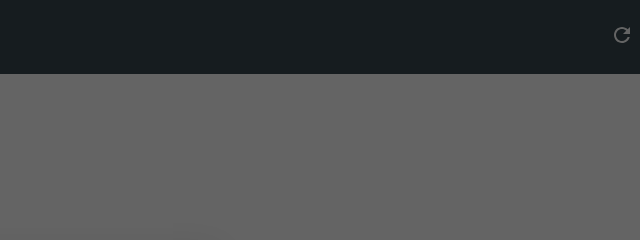
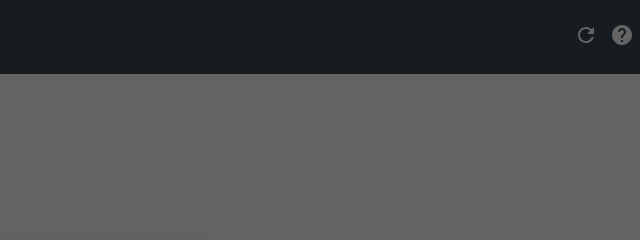
Before and after one commit to migtam628/HTML5FileExplorer, a website: page src/index.html in a window 1280 px wide. Shown: the top 240 px of the page, 640-1280 px from the left. Drawn offline with Linux system fonts and the light colour scheme.

Commit message:
Add help button

```diff
--- a/src/index.html
+++ b/src/index.html
@@ -106,7 +106,13 @@ Author: Pete LePage (petele@google.com)
       <svg xmlns="http://www.w3.org/2000/svg" width="48px" height="48px" viewBox="0 0 48 48" fill="#fff">
         <path d="M35.3 12.7C32.41 9.8 28.42 8 24 8 15.16 8 8.02 15.16 8.02 24S15.16 40 24 40c7.45 0 13.69-5.1 15.46-12H35.3c-1.65 4.66-6.07 8-11.3 8-6.63 0-12-5.37-12-12s5.37-12 12-12c3.31 0 6.28 1.38 8.45 3.55L26 22h14V8l-4.7 4.7z"/>
         <path d="M0 0h48v48H0z" fill="none"/>
-    </svg>
+      </svg>
+    </button>
+    <button type="button" id="butHelp">
+      <svg xmlns="http://www.w3.org/2000/svg" width="48px" height="48px" viewBox="0 0 48 48" fill="#FFF">
+        <path d="M0 0h48v48H0z" fill="none"/>
+        <path d="M24 4C12.95 4 4 12.95 4 24s8.95 20 20 20 20-8.95 20-20S35.05 4 24 4zm2 34h-4v-4h4v4zm4.13-15.49l-1.79 1.84C26.9 25.79 26 27 26 30h-4v-1c0-2.21.9-4.21 2.34-5.66l2.49-2.52C27.55 20.1 28 19.1 28 18c0-2.21-1.79-4-4-4s-4 1.79-4 4h-4c0-4.42 3.58-8 8-8s8 3.58 8 8c0 1.76-.71 3.35-1.87 4.51z"/>
+      </svg>
     </button>
   </header>
 
```
Also changed, not shown: src/images/ic_help_white_48dp.svg (added).
